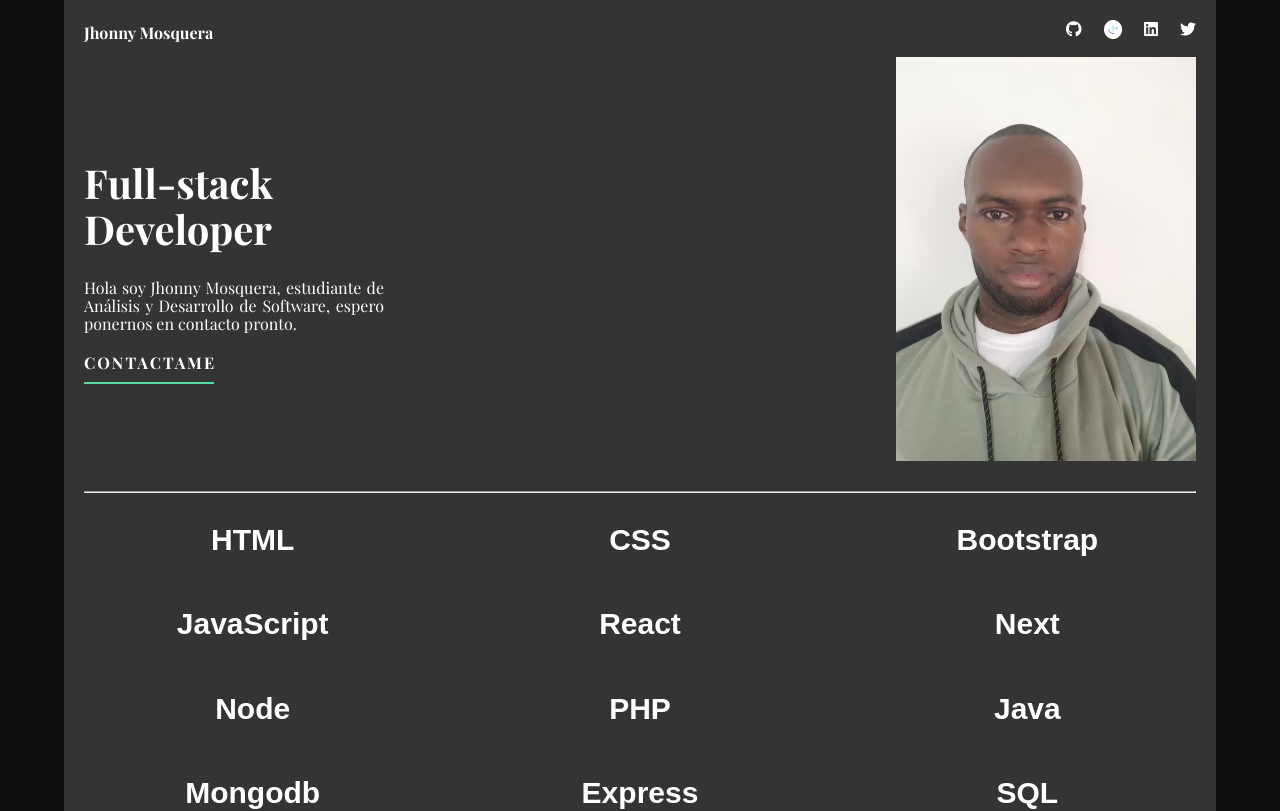
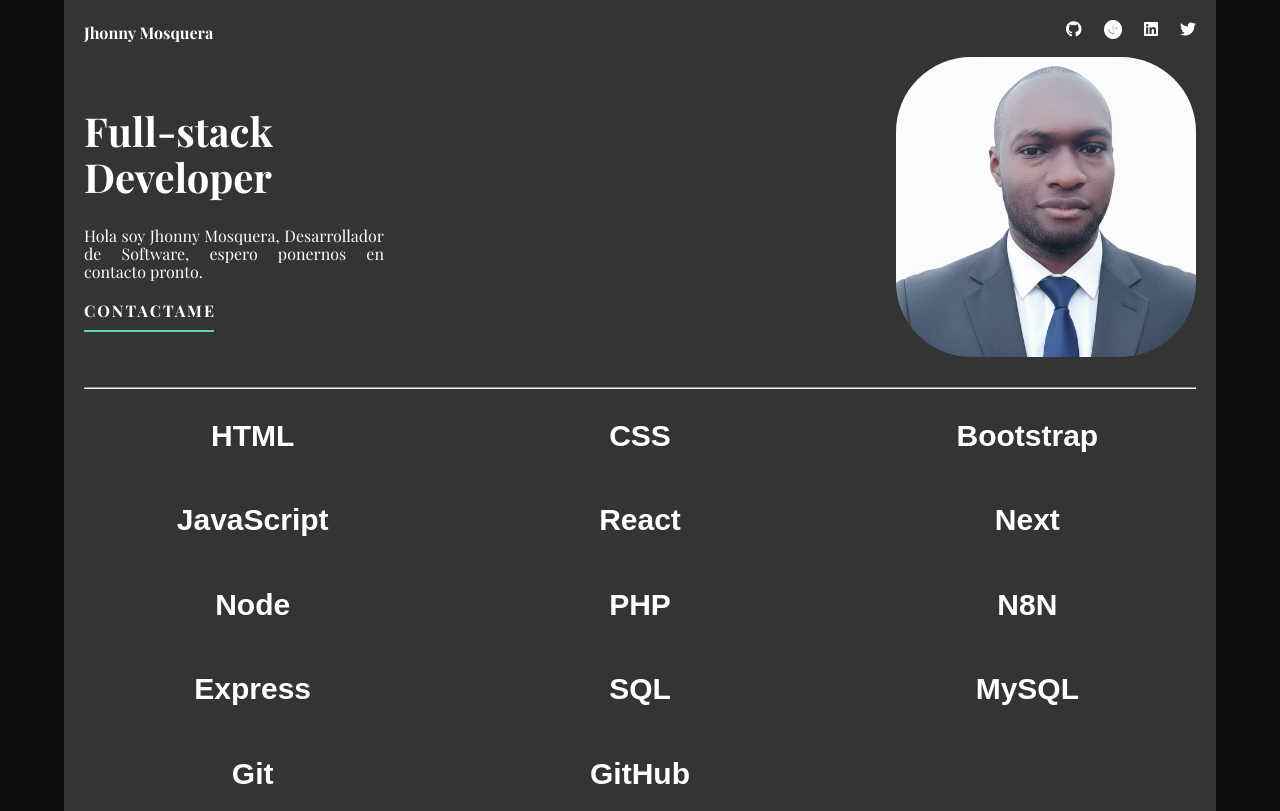
Before and after one commit to jhonnymosquera/Portafolio, a React (Vite) app: page / in a window 1280 px wide. Shown: the top 811 px of the page. Built offline with nearby package versions, Linux system fonts and the light colour scheme.

Commit message:
[ADD] Added Jhonny's profile photo and updated profile description

```diff
--- a/src/components/Perfil.jsx
+++ b/src/components/Perfil.jsx
@@ -1,6 +1,5 @@
 import useContexApp from '../Context/useContextApp';
 import Contact_button from './Contact_button';
-import Picture from './utils/Picture';
 
 export default function Perfil() {
 	let { perfil } = useContexApp();
@@ -10,7 +9,7 @@
 	return (
 		<div className="perfil">
 			<div className="perfil_photo">
-				<Picture img={photo} className={'perfil_photo_img'} />
+				<img src={'perfil/jhonny_photo.png'} style={{ borderRadius: '25%' }} className={'perfil_photo_img'} alt={photo.alt} />
 			</div>
 
 			<div className="perfil_desc">
--- a/src/data/habilidades.json
+++ b/src/data/habilidades.json
@@ -1 +1 @@
-["HTML", "CSS", "Bootstrap", "JavaScript", "React", "Next", "Node", "PHP", "Java", "Mongodb", "Express", "SQL", "MySQL", "Git"]
+["HTML", "CSS", "Bootstrap", "JavaScript", "React", "Next", "Node", "PHP", "N8N", "Express", "SQL", "MySQL", "Git", "GitHub"]
--- a/src/data/perfil.json
+++ b/src/data/perfil.json
@@ -8,5 +8,5 @@
 	},
 	"email": "jhonnymosquera16@gmail.com",
 	"title": "Full-stack Developer",
-	"description": "Hola soy Jhonny Mosquera, estudiante de Análisis y Desarrollo de Software, espero ponernos en contacto pronto."
+	"description": "Hola soy Jhonny Mosquera, Desarrollador de Software, espero ponernos en contacto pronto."
 }
```
Also changed, not shown: public/perfil/jhonny_photo.png (added), src/components/utils/Picture.jsx (indentation only).
